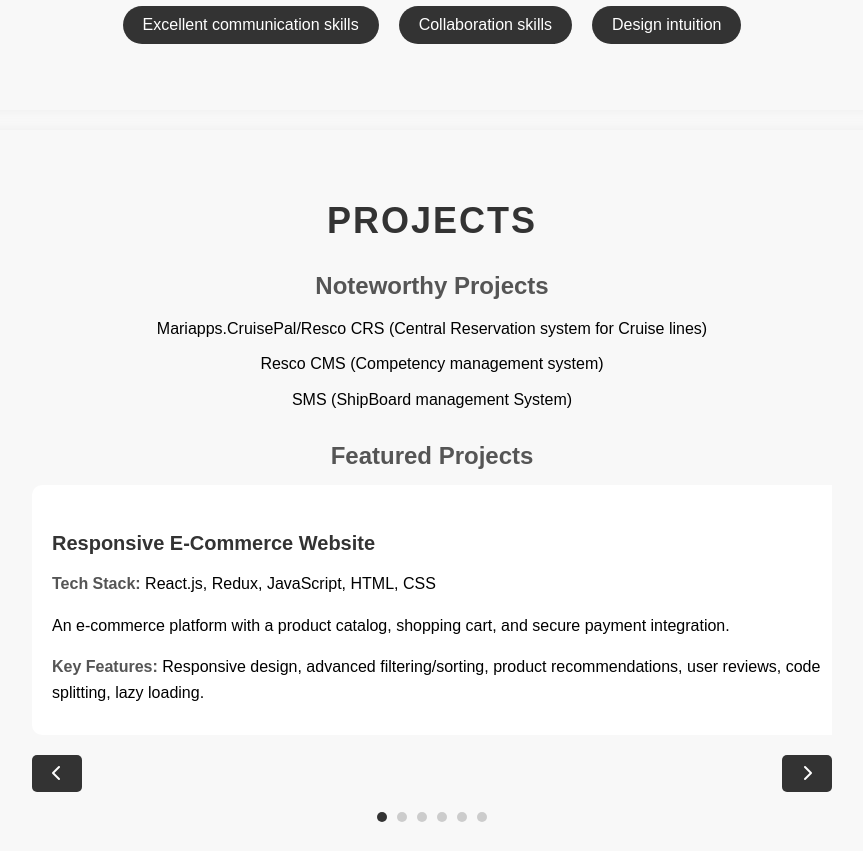
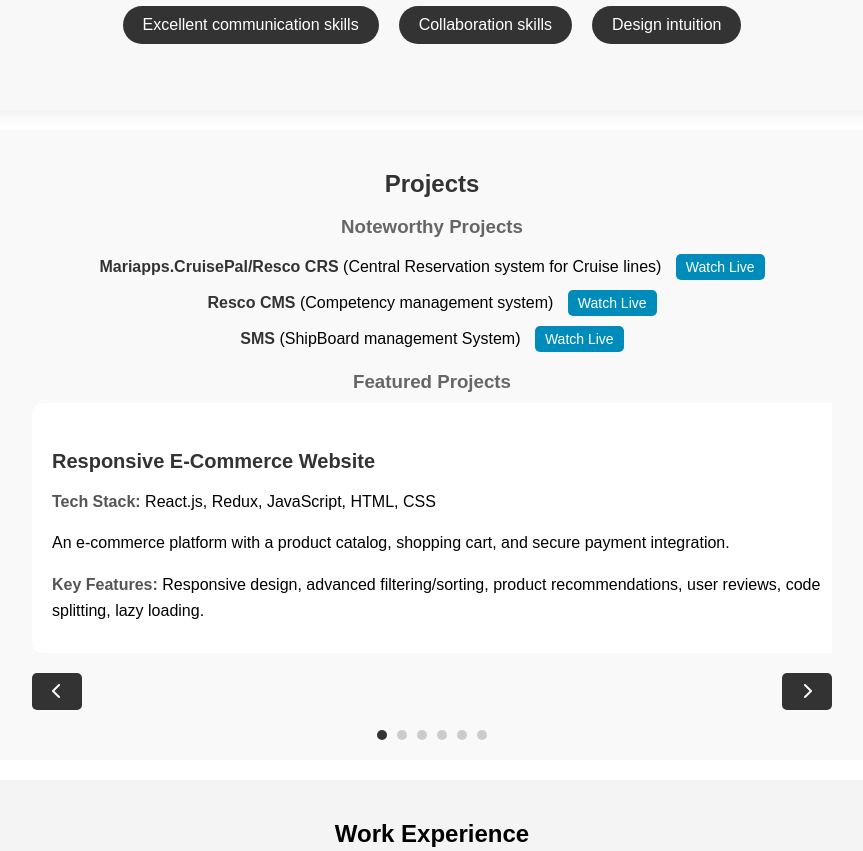
Before and after one commit to ankushthakur23/Portfolio, a plain HTML site: page index.html in a window 1280 px wide. Shown: the part 820-1671 px from the top of the page, without its empty margins (208-1071 px from the left). Drawn offline with Linux system fonts and the light colour scheme.

Commit message:
style changes

```diff
--- a/index.html
+++ b/index.html
@@ -62,13 +62,24 @@
         </section>
 
         <section id="projects">
-            <h2>Projects</h2>
-            <h3>Noteworthy Projects</h3>
-            <ul>
-              <li>Mariapps.CruisePal/Resco CRS (Central Reservation system for Cruise lines)</li>
-              <li>Resco CMS (Competency management system)</li>
-              <li>SMS (ShipBoard management System)</li>
-            </ul>
+
+                <h2>Projects</h2>
+                <h3>Noteworthy Projects</h3>
+                <ul>
+                    <li>
+                        <strong>Mariapps.CruisePal/Resco CRS</strong> (Central Reservation system for Cruise lines)
+                        <a href="#" target="_blank" class="live-btn">Watch Live</a>
+                    </li>
+                    <li>
+                        <strong>Resco CMS</strong> (Competency management system)
+                        <a href="#" target="_blank" class="live-btn">Watch Live</a>
+                    </li>
+                    <li>
+                        <strong>SMS</strong> (ShipBoard management System)
+                        <a href="#" target="_blank" class="live-btn">Watch Live</a>
+                    </li>
+                </ul>
+
             <h3>Featured Projects</h3>
             <div class="slider">
               <div class="slider-container">
@@ -199,10 +210,6 @@
             <p>City of Residence: Hyderabad</p>
           </section>
 
-        <section>
-            <button id="toTopButton" class="toTopButton">Top of the Page</button>
-        </section>
-
         <section id="resume">
             <div class="container">
                 <div class="header-with-image">
@@ -218,6 +225,10 @@
             </div>
         </section>
 
+        <section class="end-section">
+            <label for="endOfPage" class="end-label">You have reached END of the PAGE</label>
+            <button id="toTopButton" class="toTopButton">Move to the Top</button>
+        </section>
 
     </main>
 
--- a/style.css
+++ b/style.css
@@ -23,9 +23,16 @@ nav ul li {
 }
 
 nav ul li a {
-    color: white;
-    text-decoration: none;
+  color: #eee9e9; /* Change this to your preferred color */
+  text-decoration: none;
+  transition: color 0.3s ease, text-decoration 0.3s ease;
 }
+
+nav ul li a:hover {
+  color: #eaff00; /* Change this to your preferred hover color */
+  text-decoration: underline;
+}
+
 
 section {
     margin: 20px;
@@ -124,12 +131,10 @@ section {
 }
 
 
-
-
 /* *******name typing custom css********** */
 
 .typewriter h1 {
-  color: #000000;
+  color: #15009b;
   font-family: monospace;
   overflow: hidden; /* Ensures the content is not revealed until the animation */
   border-right: .15em solid #f4f4f4; /* The typewriter cursor */
@@ -241,41 +246,56 @@ section {
 /* projects section custom css */
 
 #projects {
-  background-color: #f8f8f8;
-  padding: 40px;
-  border-radius: 10px;
-  box-shadow: 0 0 20px rgba(0, 0, 0, 0.1);
-  text-align: center;
+    margin: 20px;
+    padding: 20px;
+    text-align: center;
+    background-color: #f9f9f9;
+    border-radius: 5px;
 }
 
 #projects h2 {
-  font-size: 36px;
-  font-weight: 700;
-  color: #333;
-  margin-bottom: 30px;
-  text-transform: uppercase;
-  letter-spacing: 2px;
+    color: #333;
+    margin-bottom: 10px;
 }
 
 #projects h3 {
-  font-size: 24px;
-  font-weight: 600;
-  color: #555;
-  margin-top: 30px;
-  margin-bottom: 15px;
+    color: #666;
+    margin-bottom: 10px;
 }
 
 #projects ul {
-  list-style-type: none;
-  padding: 0;
-  margin-bottom: 30px;
+    list-style-type: none;
+    padding-left: 0;
 }
 
-#projects li {
-  font-size: 16px;
-  line-height: 1.6;
-  margin-bottom: 10px;
+#projects ul li {
+    margin-bottom: 10px;
+    font-size: 16px;
 }
+
+#projects ul li strong {
+    color: #333;
+}
+
+
+
+/* watch live btn css */
+
+.live-btn {
+  display: inline-block;
+  margin-left: 10px;
+  padding: 5px 10px;
+  background-color: #008CBA; /* Blue color */
+  color: white;
+  text-decoration: none;
+  border-radius: 5px;
+  font-size: 14px;
+}
+
+.live-btn:hover {
+  background-color: #007B9A; /* Darker blue color on hover */
+}
+
 
 .slider {
   position: relative;
@@ -565,7 +585,7 @@ section {
 }
 
 .download-btn {
-  background-color: #007bff; /* Bootstrap primary blue */
+  background-color: #000000; /* Bootstrap primary blue */
   color: white;
   padding: 10px 20px;
   text-decoration: none;
@@ -612,10 +632,19 @@ section {
 
 /* Existing styles */
 
+.end-section {
+  display: flex;
+  justify-content: center;
+  align-items: center;
+  gap: 20px;
+}
+
+.end-label {
+  margin: 0;
+}
+
 .toTopButton {
-  display: block;
-  margin-left: auto;
-  margin-right: auto;
+  display: inline-block;
   background-color: black;
   color: white;
   border: none;
@@ -626,6 +655,8 @@ section {
   font-size: 16px;
   transition: background-color 0.3s ease;
 }
+
+
 
 .toTopButton:hover {
   background-color: white;
```
Also changed, not shown: images/live.png (added).
